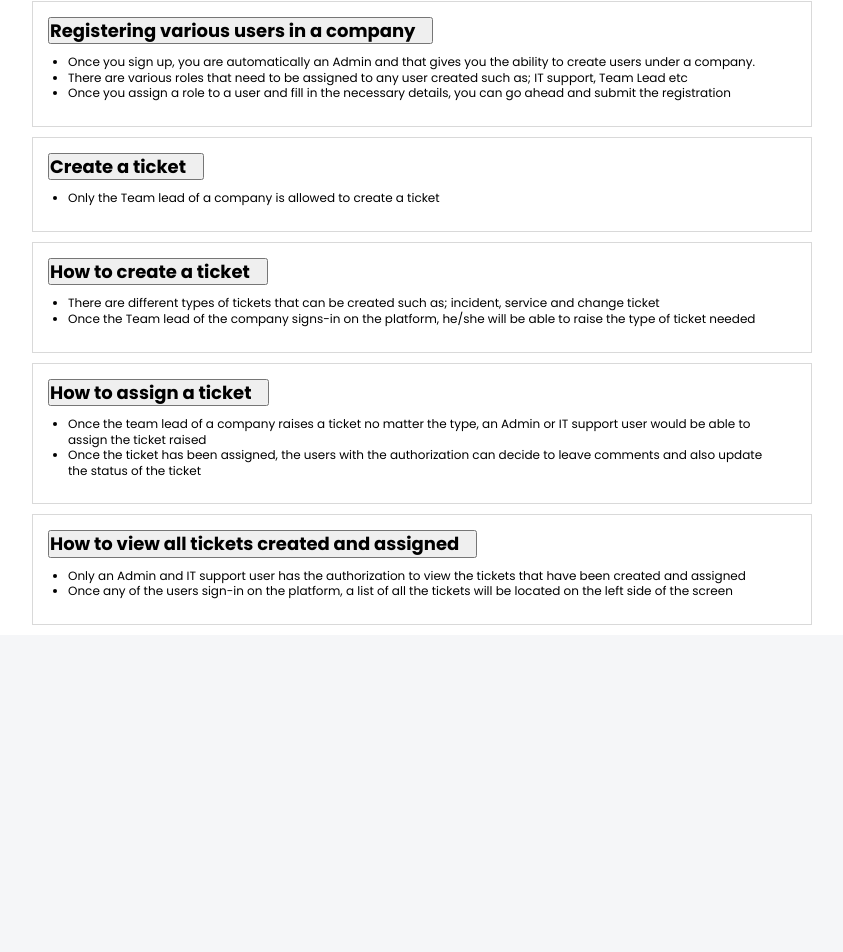
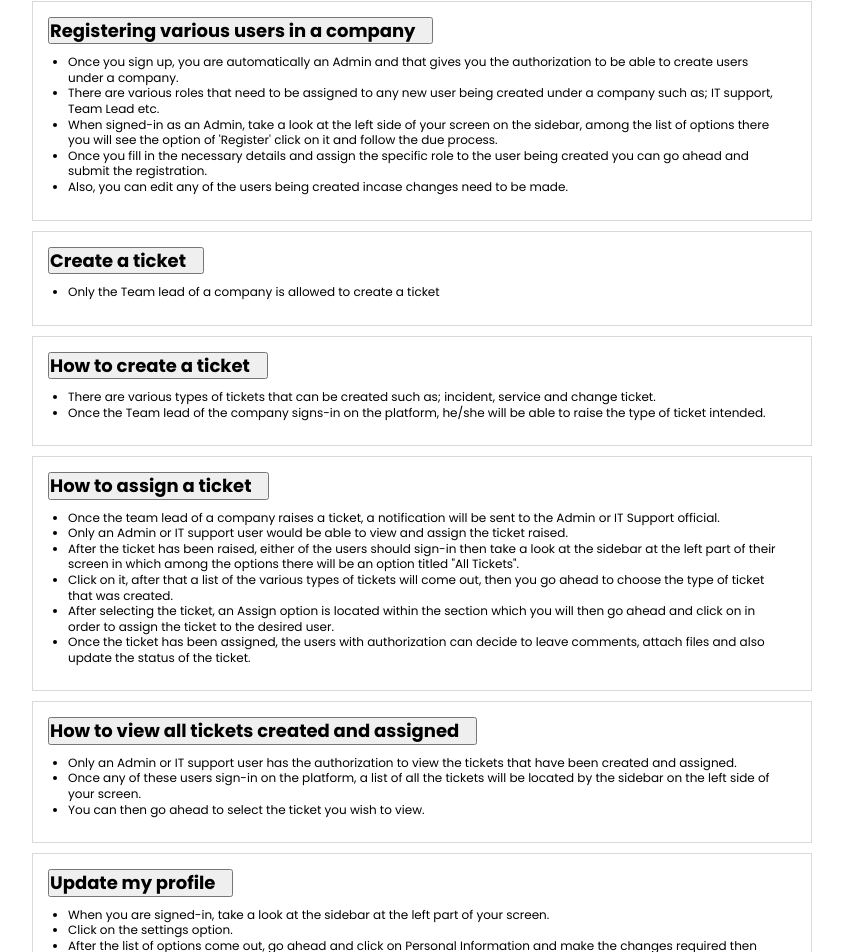
Before and after one commit to Kingbee1M/eazydesk-test, a React (Create React App) app: page /support in a window 1280 px wide. Shown: the part 436-1388 px from the top of the page, without its empty margins (218-1061 px from the left). Before the commit the page ends 1071 px from the top, so only its background shows below. Built offline with nearby package versions, Linux system fonts and the light colour scheme; no server answers.

Commit message:
FAQ update

```diff
--- a/src/Pages/Support/Support.tsx
+++ b/src/Pages/Support/Support.tsx
@@ -34,8 +34,8 @@ const Support = () => {
                   </Accordion.Header>
                   <Accordion.Body >
                       <ul>
-                       <li>Once on the sign-in page, take a look at the top right corner of your screen and click on Sign up</li>
-                       <li>Next fill out the necessary details which are; name of the company, name of the individual, E-mail etc </li>
+                       <li>Once on the sign-in page, take a look at the top right corner of your screen and click on Sign up.</li>
+                       <li>Next fill out the necessary details which are; name of the company, name of the individual, E-mail etc.</li>
                       </ul>
                   </Accordion.Body>
                 </div>
@@ -49,10 +49,10 @@ const Support = () => {
                   </Accordion.Header>
                   <Accordion.Body>
                       <ul>
-                        <li>Once you are on the Sign-in page you will be able to see a "forgot password?" phrase below the sign-in button</li>
-                        <li>Go ahead and click on it, after doing so you will be redirected to a different page</li>
-                        <li>On that page you will be required to enter your email and then submit.
-                            After this a reset password link will be sent to your email</li>
+                        <li>Once you are on the Sign-in page you will be able to see a "forgot password?" phrase below the sign-in button.</li>
+                        <li>Go ahead and click on it, after doing so you will be redirected to a different page.</li>
+                        <li>On that page you will be required to enter your email and then submit the request,
+                            after this a reset password link will be sent to your email.</li>
                       </ul>
                   </Accordion.Body>
                 </div>
@@ -66,10 +66,12 @@ const Support = () => {
                   </Accordion.Header>
                   <Accordion.Body>
                     <ul>
-                      <li>Once you sign up, you are automatically an Admin and that gives you the ability to create
+                      <li>Once you sign up, you are automatically an Admin and that gives you the authorization to be able to create
                           users under a company.</li>
-                      <li>There are various roles that need to be assigned to any user created such as; IT support, Team Lead etc</li>
-                      <li>Once you assign a role to a user and fill in the necessary details, you can go ahead and submit the registration</li>
+                      <li>There are various roles that need to be assigned to any new user being created under a company such as; IT support, Team Lead etc.</li>
+                      <li>When signed-in as an Admin, take a look at the left side of your screen on the sidebar, among the list of options there you will see the option of 'Register' click on it and follow the due process.</li>
+                      <li>Once you fill in the necessary details and assign the specific role to the user being created you can go ahead and submit the registration.</li>
+                      <li>Also, you can edit any of the users being created incase changes need to be made.</li>
                     </ul>
                   </Accordion.Body>
                 </div>
@@ -97,8 +99,8 @@ const Support = () => {
                   </Accordion.Header>
                   <Accordion.Body>
                       <ul>
-                       <li>There are different types of tickets that can be created such as; incident, service and change ticket</li>
-                       <li>Once the Team lead of the company signs-in on the platform, he/she will be able to raise the type of ticket needed</li>
+                       <li>There are various types of tickets that can be created such as; incident, service and change ticket.</li>
+                       <li>Once the Team lead of the company signs-in on the platform, he/she will be able to raise the type of ticket intended.</li>
                       </ul>
                   </Accordion.Body>
                 </div>
@@ -112,8 +114,13 @@ const Support = () => {
                   </Accordion.Header>
                   <Accordion.Body>
                       <ul>
-                       <li>Once the team lead of a company raises a ticket no matter the type, an Admin or IT support user would be able to assign the ticket raised</li>
-                       <li>Once the ticket has been assigned, the users with the authorization can decide to leave comments and also update the status of the ticket</li>
+                       <li>Once the team lead of a company raises a ticket, a notification will be sent to the Admin or IT Support official.</li>
+                       <li>Only an Admin or IT support user would be able to view and assign the ticket raised.</li>
+                       <li>After the ticket has been raised, either of the users should sign-in then take a look at the sidebar at the left part of their screen in which among the options there
+                        will be an option titled "All Tickets".</li>
+                       <li>Click on it, after that a list of the various types of tickets will come out, then you go ahead to choose the type of ticket that was created.</li>
+                       <li>After selecting the ticket, an Assign option is located within the section which you will then go ahead and click on in order to assign the ticket to the desired user.</li>
+                       <li>Once the ticket has been assigned, the users with authorization can decide to leave comments, attach files and also update the status of the ticket.</li>
                       </ul>
                   </Accordion.Body>
                 </div>
@@ -127,8 +134,25 @@ const Support = () => {
                   </Accordion.Header>
                   <Accordion.Body>
                       <ul>
-                       <li>Only an Admin and IT support user has the authorization to view the tickets that have been created and assigned</li>
-                       <li>Once any of the users sign-in on the platform, a list of all the tickets will be located on the left side of the screen</li>
+                       <li>Only an Admin or IT support user has the authorization to view the tickets that have been created and assigned.</li>
+                       <li>Once any of these users sign-in on the platform, a list of all the tickets will be located by the sidebar on the left side of your screen.</li>
+                       <li>You can then go ahead to select the ticket you wish to view.</li>
+                      </ul>
+                  </Accordion.Body>
+                </div>
+                </Accordion.Item>
+               <Accordion.Item eventKey='7'>
+                <div id='accordion-body-form'>
+                  <Accordion.Header>
+                    <h4>
+                      Update my profile
+                    </h4>
+                  </Accordion.Header>
+                  <Accordion.Body>
+                      <ul>
+                       <li>When you are signed-in, take a look at the sidebar at the left part of your screen.</li>
+                       <li>Click on the settings option.</li>
+                       <li>After the list of options come out, go ahead and click on Personal Information and make the changes required then submit.</li>
                       </ul>
                   </Accordion.Body>
                 </div>
--- a/src/components/Notification/Notification.tsx
+++ b/src/components/Notification/Notification.tsx
@@ -44,10 +44,10 @@ const Notification = ({ isOpen, onClose }: any) => {
 	];
 
 
-	const [faqs, setFaqs] = useState(itdata?.tickets.map((faq: any) => ({ ...faq, active: false })));
+	const [faqs, setFaqs] = useState(itdata?.tickets?.map((faq: any) => ({ ...faq, active: false })));
 
 	const toggleFaq = (index: any) => {
-		setFaqs(faqs.map((faq: { active: any; }, i: any) => ({
+		setFaqs(faqs?.map((faq: { active: any; }, i: any) => ({
 			...faq,
 			active: i === index ? !faq.active : false
 		})));
@@ -153,11 +153,11 @@ const Notification = ({ isOpen, onClose }: any) => {
 					</div>
 				) : (
 					<div className="faq-container">
-						{faqs.map((item: any, index: any) => (
+						{faqs?.map((item: any, index: any) => (
 							<div key={index} className={`faq ${item.active ? 'active' : ''}`}>
-								{item.active ? "" : <div className="faq-title-highlight">
+								{item?.active ? "" : <div className="faq-title-highlight">
 									<h3 className="faq-title">
-										{item.ticketType} - {item.status}
+										{item.ticketType} - {item?.status}
 									</h3>
 									<div>
 										{item?.severity === "High" ? (
```
